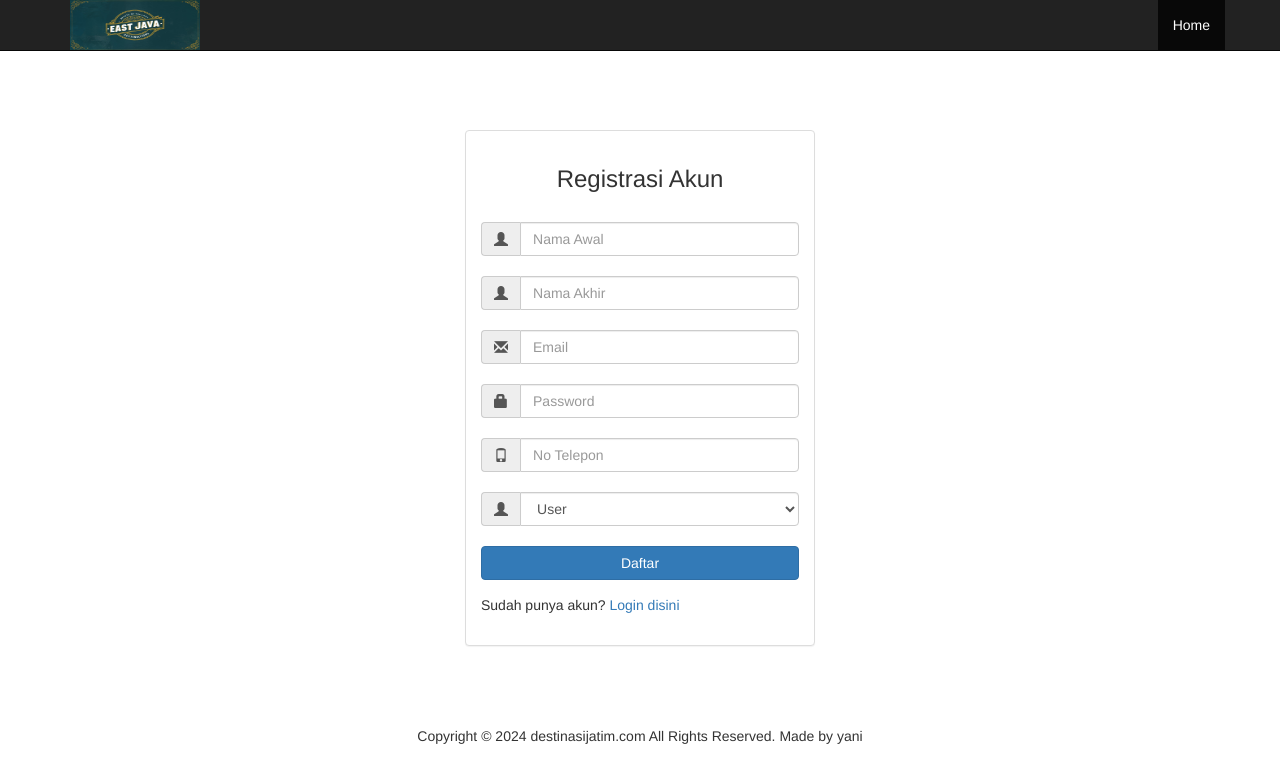
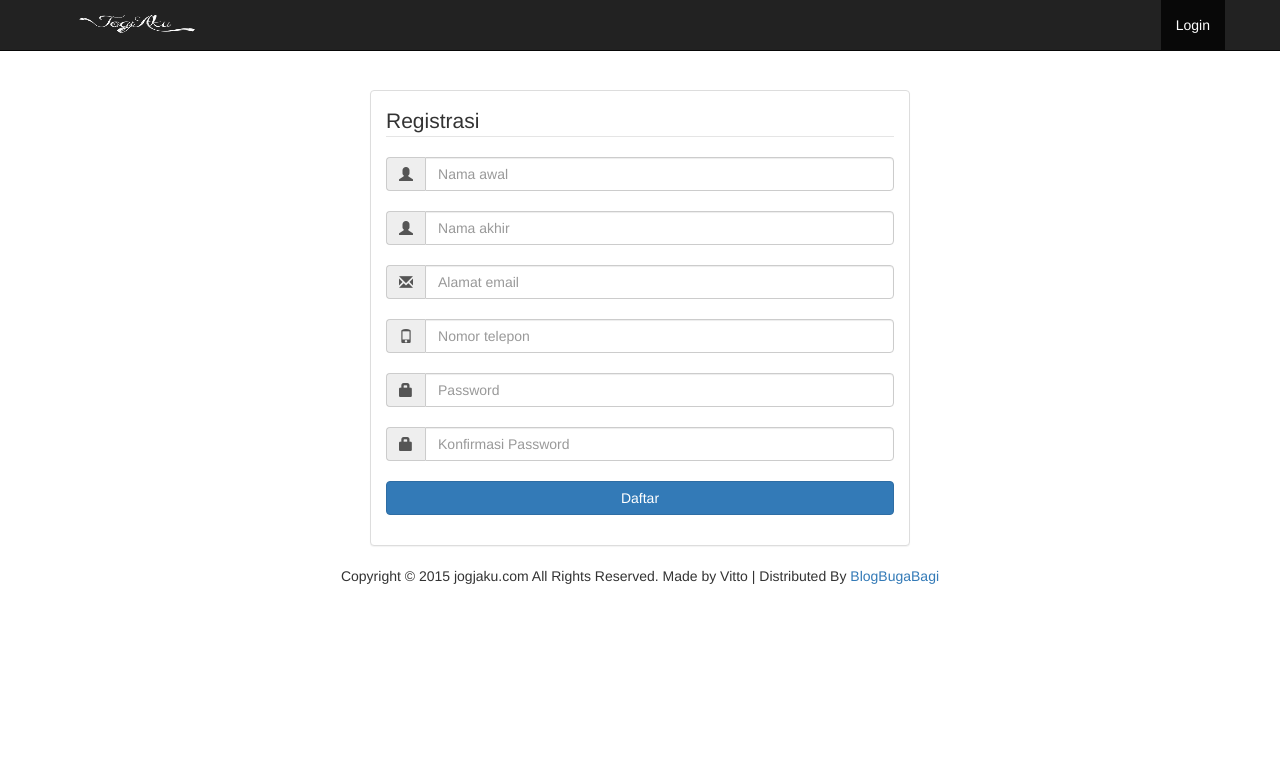
Before and after one commit to mulyani07/UAS-PEMWEB, a PHP site: page /registrasi.php in a window 1280 px wide. Shown: the top 783 px of the page. Run offline with PHP 8.4, Linux system fonts and the light colour scheme; some libraries are stand-ins or nearby versions.

Commit message:
Update registrasi.php

```diff
--- a/destinasijatim/registrasi.php
+++ b/destinasijatim/registrasi.php
@@ -1,7 +1,7 @@
 <?php
 session_start();
-$sesiData = !empty($_SESSION['sesiData']) ? $_SESSION['sesiData'] : '';
-if (!empty($sesiData['status']['msg'])) {
+$sesiData = !empty($_SESSION['sesiData'])?$_SESSION['sesiData']:'';
+if(!empty($sesiData['status']['msg'])){
     $statusPsn = $sesiData['status']['msg'];
     $jenisStatusPsn = $sesiData['status']['type'];
     unset($_SESSION['sesiData']['status']);
@@ -9,95 +9,137 @@ if (!empty($sesiData['status']['msg'])) {
 ?>
 <!DOCTYPE html>
 <html lang="en">
+
 <head>
-    <meta charset="UTF-8">
-    <title>Registrasi - DESTINASI JATIM</title>
+
+    <meta charset="utf-8">
+    <meta http-equiv="X-UA-Compatible" content="IE=edge">
+    <meta name="viewport" content="width=device-width, initial-scale=1">
+    <meta name="description" content="">
+    <meta name="author" content="">
+
+    <title>Registrasi - JOGJAKU</title>
+
+    <!-- Bootstrap Core CSS -->
     <link href="css/bootstrap.min.css" rel="stylesheet">
+
+    <!-- Custom CSS -->
     <link href="css/modern-business.css" rel="stylesheet">
+
+    <!-- Custom Fonts -->
     <link href="font-awesome/css/font-awesome.min.css" rel="stylesheet" type="text/css">
-    <link rel="shortcut icon" href="images/destinasijatim.jpg">
+    <link rel="shortcut icon" href="images/jogjakublack.png">
+
+    <!-- HTML5 Shim and Respond.js IE8 support of HTML5 elements and media queries -->
+    <!-- WARNING: Respond.js doesn't work if you view the page via file:// -->
+    <!--[if lt IE 9]>
+        <script src="https://oss.maxcdn.com/libs/html5shiv/3.7.0/html5shiv.js"></script>
+        <script src="https://oss.maxcdn.com/libs/respond.js/1.4.2/respond.min.js"></script>
+    <![endif]-->
+
 </head>
+
 <body>
+
+    <!-- Navigation -->
     <nav class="navbar navbar-inverse navbar-fixed-top" role="navigation">
         <div class="container">
+            <!-- Brand and toggle get grouped for better mobile display -->
             <div class="navbar-header">
-                <a href="index.php"><img src="images/destinasijatim.jpg" style="width:130px; height: 50px"></a>
+                <button type="button" class="navbar-toggle" data-toggle="collapse" data-target="#bs-example-navbar-collapse-1">
+                    <span class="sr-only">Toggle navigation</span>
+                    <span class="icon-bar"></span>
+                    <span class="icon-bar"></span>
+                    <span class="icon-bar"></span>
+                </button>
+                <a  href="index.php"><img src="images/jogjaku.png" style="width:130px; height: 50px"></a>
             </div>
+             <!-- Collect the nav links, forms, and other content for toggling -->
             <div class="collapse navbar-collapse" id="bs-example-navbar-collapse-1">
                 <ul class="nav navbar-nav navbar-right">
-                    <?php if (!isset($_SESSION['is_login'])) { ?>
-                    <li class="active"><a href="index.php">Home</a></li>
-                    <?php } else { ?>
-                    <li><a href="akunuser.php?logoutSubmit=1" class="logout">Logout</a></li>
-                    <?php } ?>
+                    <li class="active">
+                        <a href="login.php">Login</a>
+                    </li>
                 </ul>
             </div>
+            <!-- /.navbar-collapse -->
         </div>
+        <!-- /.container -->
     </nav>
-    <br><br><br><br><br>
-    <div class="container" style="margin-top: 30px;">
-        <div class="col-sm-4 col-sm-offset-4">
+
+    <!-- Page Content -->
+    <div class="container">
+
+        </br>
+        </br>
+        </br>
+
+        <div class="container, justify" style="margin-top: 30px;">
+        <?php echo !empty($statusPsn)?'<p class="'.$jenisStatusPsn.'">'.$statusPsn.'</p>':''; ?>
+            <div class="col-md-6 col-sm-offset-3">
                 <div class="panel panel-default">
                     <div class="panel-body">
-                    <h3><center>Registrasi Akun</h3><br>
-                    <?php echo !empty($statusPsn) ? '<p class="' . $jenisStatusPsn . '">' . $statusPsn . '</p>' : ''; ?>
-                    <div class="regisForm">
-                        <form id="register-form" action="registrasi_proses.php" method="post" role="form">
+                        <form id="login-form" method="post" action="akunuser.php" role="form">
+                        <legend>Registrasi</legend>
                         <div class="input-group">
                             <span class="input-group-addon"><i class="glyphicon glyphicon-user"></i></span>
-                                <input type="text" name="nama_awal" placeholder="Nama Awal" required class="form-control" />
+                            <input type="text" name="nama_awal" placeholder="Nama awal" required class="form-control" />
                         </div>
-                            <br>
+                        </br>
                         <div class="input-group">
                             <span class="input-group-addon"><i class="glyphicon glyphicon-user"></i></span>
-                                <input type="text" name="nama_akhir" placeholder="Nama Akhir" required class="form-control" />
+                            <input type="text" name="nama_akhir" placeholder="Nama akhir" required class="form-control" />
                         </div>
-                            <br>
+                        </br>
                         <div class="input-group">
                             <span class="input-group-addon"><i class="glyphicon glyphicon-envelope"></i></span>
-                                <input type="email" name="email" placeholder="Email" required class="form-control" />
+                            <input type="text" name="email" placeholder="Alamat email" required class="form-control" />
                         </div>
-                            <br>
+                        </br>
+                        <div class="input-group">
+                            <span class="input-group-addon"><i class="glyphicon glyphicon-phone"></i></span>
+                            <input type="text" name="telp" placeholder="Nomor telepon" required class="form-control" />
+                        </div>
+                        </br>
                         <div class="input-group">
                             <span class="input-group-addon"><i class="glyphicon glyphicon-lock"></i></span>
                             <input type="password" name="password" placeholder="Password" required class="form-control" />
                         </div>
-                            <br>
+                        </br>
                         <div class="input-group">
-                                <span class="input-group-addon"><i class="glyphicon glyphicon-phone"></i></span>
-                                <input type="text" name="telp" placeholder="No Telepon" required class="form-control" />
+                            <span class="input-group-addon"><i class="glyphicon glyphicon-lock"></i></span>
+                            <input type="password" name="confirm_password" placeholder="Konfirmasi Password" required class="form-control" />
                         </div>
-                            <br>
-                            <div class="input-group">
-                                <span class="input-group-addon"><i class="glyphicon glyphicon-user"></i></span>
-                                <select name="role" class="form-control">
-                                    <option value="user_biasa">User</option>
-                                    <option value="admin">Admin</option>
-                                </select>
-                            </div>
-                            <br>
+                        </br>
                         <div class="form-group">
-                                <input type="submit" name="registerSubmit" value="Daftar" class="btn btn-primary btn-block">
+                            <input type="submit" name="daftarSubmit" value="Daftar" class="btn btn-primary btn-block" />
                         </div>
                         </form>
-                    </div>
-                    <div class="form-group">
-                        <div class="center" style="padding: 0;">Sudah punya akun? <a href="login.php">Login disini</a></div>
-                        <div class="col-sm-6 text-right brand" style="padding: 0;"></div>
                     </div>
                 </div>
             </div>
         </div>
-    </div>
+
+
+
+        <!-- Footer -->
         <footer>
         <div class="row">
                 <div class="col-lg-12">
-                <br><br><br>
-                <p align="center">Copyright © 2024 destinasijatim.com All Rights Reserved. Made by yani</p>
+                    <p align="center">Copyright © 2015 jogjaku.com All Rights Reserved. Made by Vitto | Distributed By <a href="https://blogbugabagi.blogspot.com" target="_blank" rel="noopener noreferrer">BlogBugaBagi</a></p>
                 </div>
             </div>
         </footer>
+
+    </div>
+    <!-- /.container -->
+
+    <!-- jQuery -->
     <script src="js/jquery.js"></script>
+
+    <!-- Bootstrap Core JavaScript -->
     <script src="js/bootstrap.min.js"></script>
+
 </body>
+
 </html>
```
Lines whose indentation alone changed are shown as unchanged.
